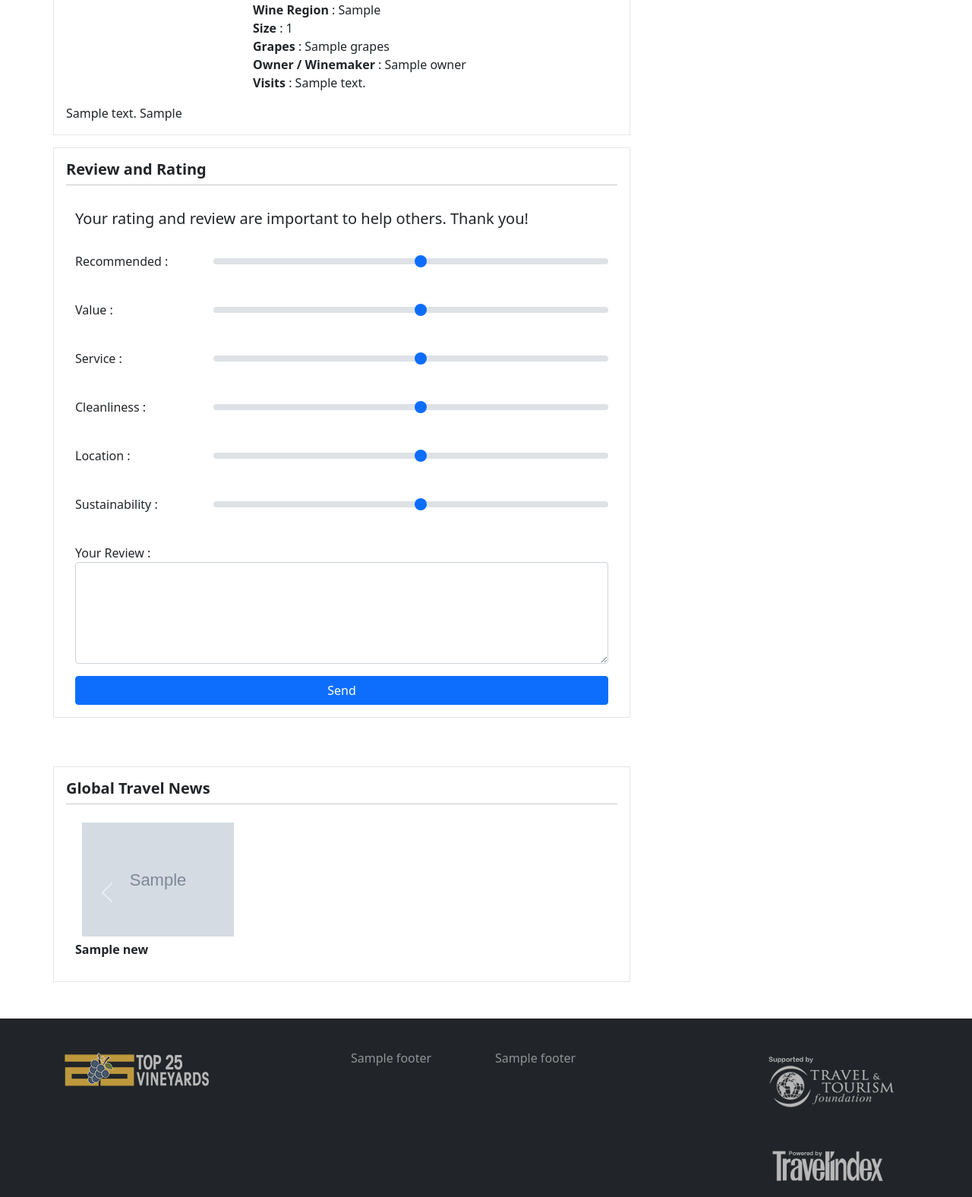
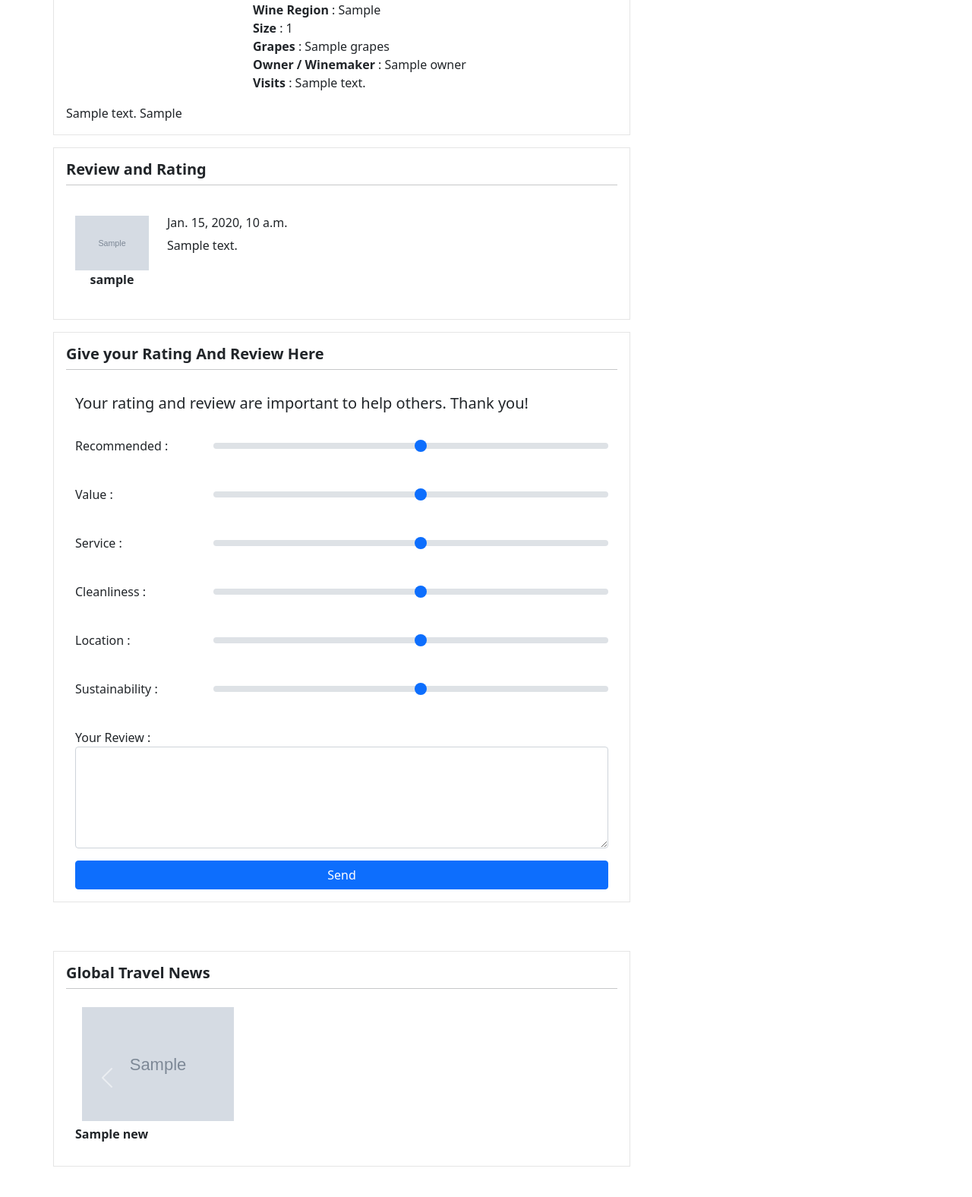
Before and after one commit to Penk13/top25vineyards, a Django app: template templates/vineyards/vineyard.html in a window 1280 px wide. Shown: the part 791-2367 px from the top of the page at 76% size. Run offline with Django 3.2, Linux system fonts and the light colour scheme; the template is opened without the code that fills it: most values are stand-ins (such as "Sample title", 1, 10 or a date in 2020); grey boxes marked "Sample" are stand-in pictures; some libraries are stand-ins or nearby versions.

Commit message:
add all review and rating from user on each vineyard

```diff
--- a/templates/vineyards/vineyard.html
+++ b/templates/vineyards/vineyard.html
@@ -88,9 +88,31 @@
   {{ vineyard.text|safe }} {{ vineyard.google_map|safe }}
 </div>
 
+<!-- Review and Rating -->
+<div class="row d-flex p-3 my-3" style="border: 1px solid rgba(0, 0, 0, 0.1)">
+  <h5 class="fw-bold ps-0">Review and Rating</h5>
+  <hr />
+  {% if review_and_rating %}
+  <div>
+    {% for r in review_and_rating %}
+    <div class="row my-4">
+      <div class="col-2 text-center">
+        <img src="{{ r.user.profile.profile_pic.url }}" class="w-100" />
+        <strong>{{ r.user.username }}</strong>
+      </div>
+      <div class="col-10" style="word-wrap: break-word">
+        <h6>{{ r.date_created }}</h6>
+        {{ r.review }}
+      </div>
+    </div>
+    {% endfor %}
+  </div>
+  {% endif %}
+</div>
+
 <!-- Review and Rating Form -->
 <div class="row d-flex p-3 my-3" style="border: 1px solid rgba(0, 0, 0, 0.1)">
-  <h5 class="fw-bold ps-0">Review and Rating</h5>
+  <h5 class="fw-bold ps-0">Give your Rating And Review Here</h5>
   <hr />
   <h5 class="my-3">Your rating and review are important to help others. Thank you!</h5>
   <form method="POST">
@@ -278,10 +300,10 @@
 {% endblock breadcrumb %}
 
 <!-- Recent Reviews -->
-{% block recent_reviews %}{% if review_and_rating %}
+{% block recent_reviews %}{% if recent_reviews %}
 <div class="row p-3 text-center mt-lg-0 mt-4" style="border: 1px solid rgba(0, 0, 0, 0.1)">
   <h6 class="fw-bold mb-4">Recent reviews of {{ vineyard.name }}</h6>
-  {% for review in review_and_rating %}
+  {% for review in recent_reviews %}
   <div class="text-start">
     <img src="{{ review.user.profile.profile_pic.url }}" style="width: 30px" />
     <strong>{{ review.user.username }}</strong>
--- a/vineyards/views.py
+++ b/vineyards/views.py
@@ -8,7 +8,8 @@ def vineyard_detail(request, region, slug, parent=None):
     vineyard = get_object_or_404(Vineyard, slug=slug)
     yard_images = TopSliderImage.objects.filter(vineyard=vineyard)
     yard_cover_images = CoverSliderImage.objects.filter(vineyard=vineyard)
-    review_and_rating = ReviewAndRating.objects.filter(
+    review_and_rating = ReviewAndRating.objects.filter(vineyard=vineyard)
+    recent_reviews = ReviewAndRating.objects.filter(
         vineyard=vineyard).order_by('-id')[:3]
     try:
         obj = ReviewAndRating.objects.get(user=request.user, vineyard=vineyard)
@@ -29,6 +30,7 @@ def vineyard_detail(request, region, slug, parent=None):
                "yard_images": yard_images,
                "yard_cover_images": yard_cover_images,
                "review_and_rating": review_and_rating,
+               "recent_reviews": recent_reviews,
                "form": form,
                }
     return render(request, "vineyards/vineyard.html", context)
```
